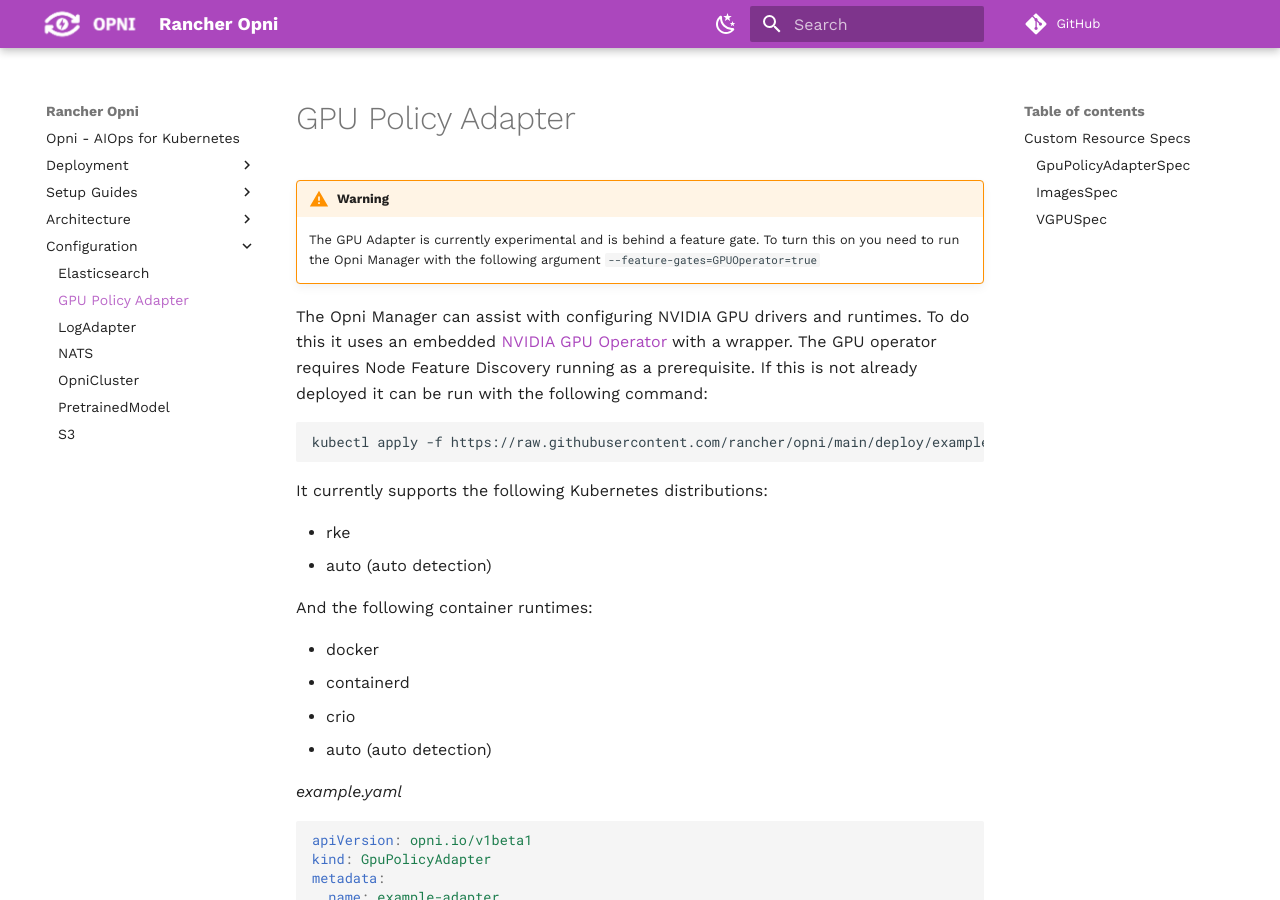
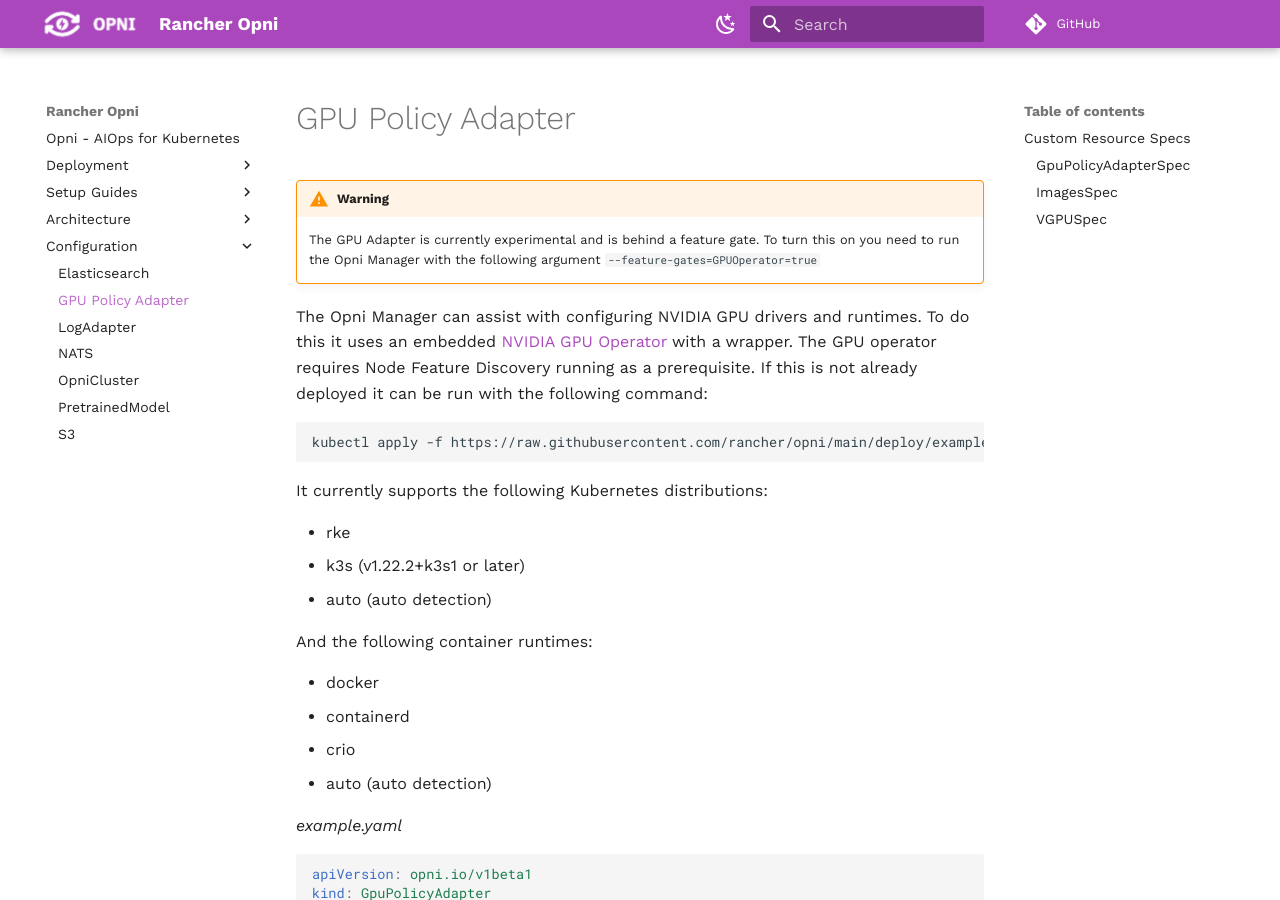
Before and after one commit to rancher/opni-docs, an MkDocs documentation site: the page built from docs/configuration/gpuadapter.md, in a window 1280 px wide and 900 px high. Built offline with MkDocs 1.6.1 and Material for MkDocs 9.7.7, drawn with Linux system fonts in a browser that asks for light colours; comment, search, counter and statistics services are not loaded.

Commit message:
Update gpuadapter config support

```diff
--- a/docs/configuration/gpuadapter.md
+++ b/docs/configuration/gpuadapter.md
@@ -12,6 +12,7 @@
 It currently supports the following Kubernetes distributions:
 
 - rke
+- k3s (v1.22.2+k3s1 or later)
 - auto (auto detection)
 
 And the following container runtimes:
```
